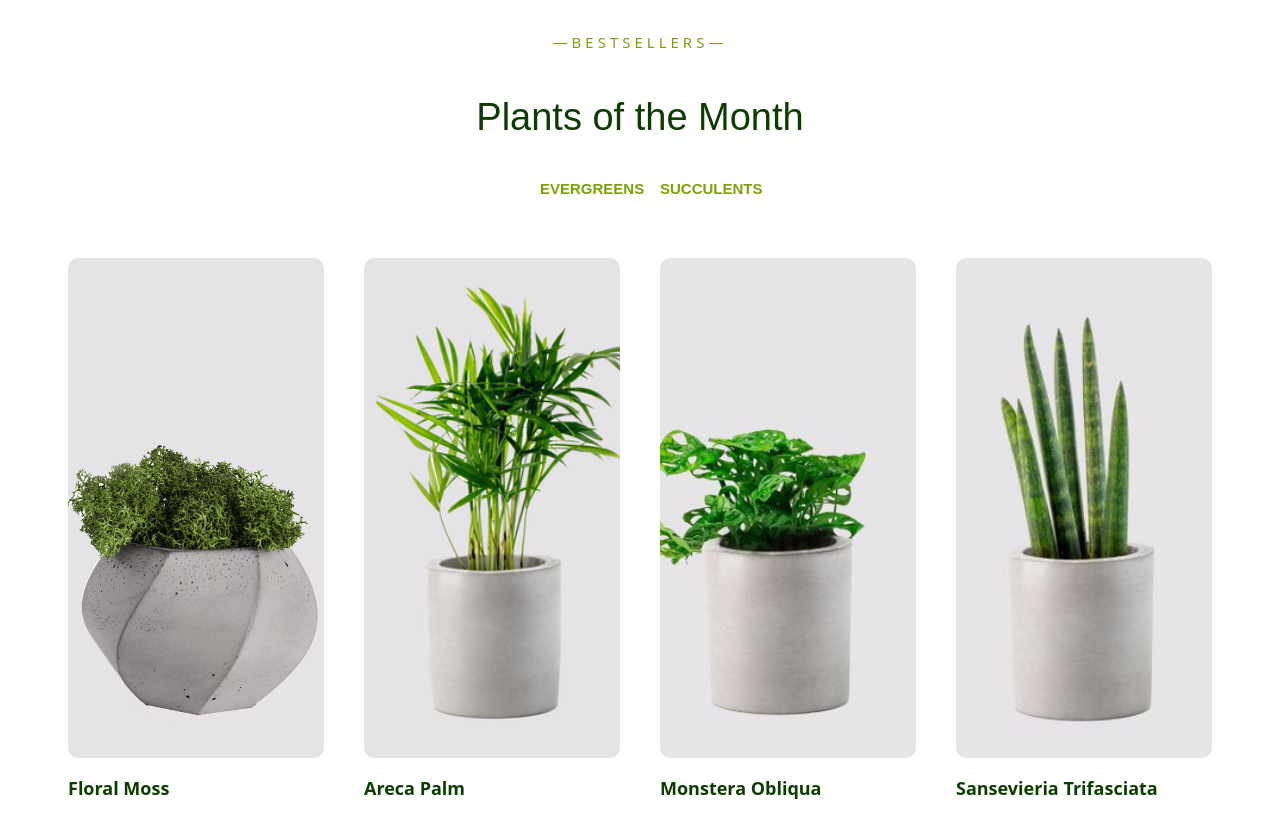
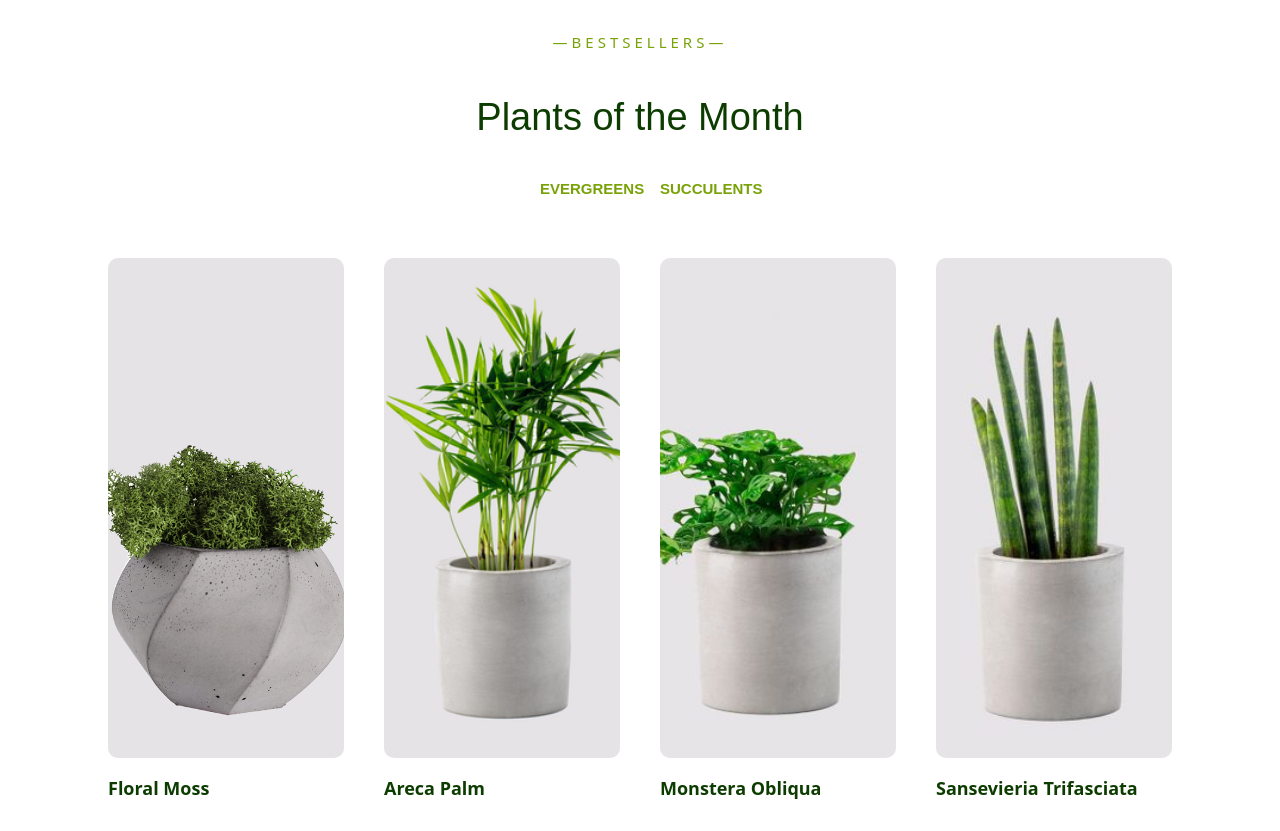
Before and after one commit to Eugenia-Burakova/plants-shop, a plain HTML site: page index.html in a window 1280 px wide. Shown: the part 4543-5374 px from the top of the page. Drawn offline with nearby package versions, Linux system fonts and the light colour scheme; a web font is replaced by a local one.

Commit message:
bestsellers block layout fixed

```diff
--- a/styles/bestsellers.css
+++ b/styles/bestsellers.css
@@ -4,6 +4,12 @@
 
 .bestsellers__container {
     margin: 20px 0 100px 0;
+
+}
+
+.bestsellers__tabs-block {
+    max-width: 1200px;
+    margin: auto;
 }
 
 .bestsellers__title {
```
